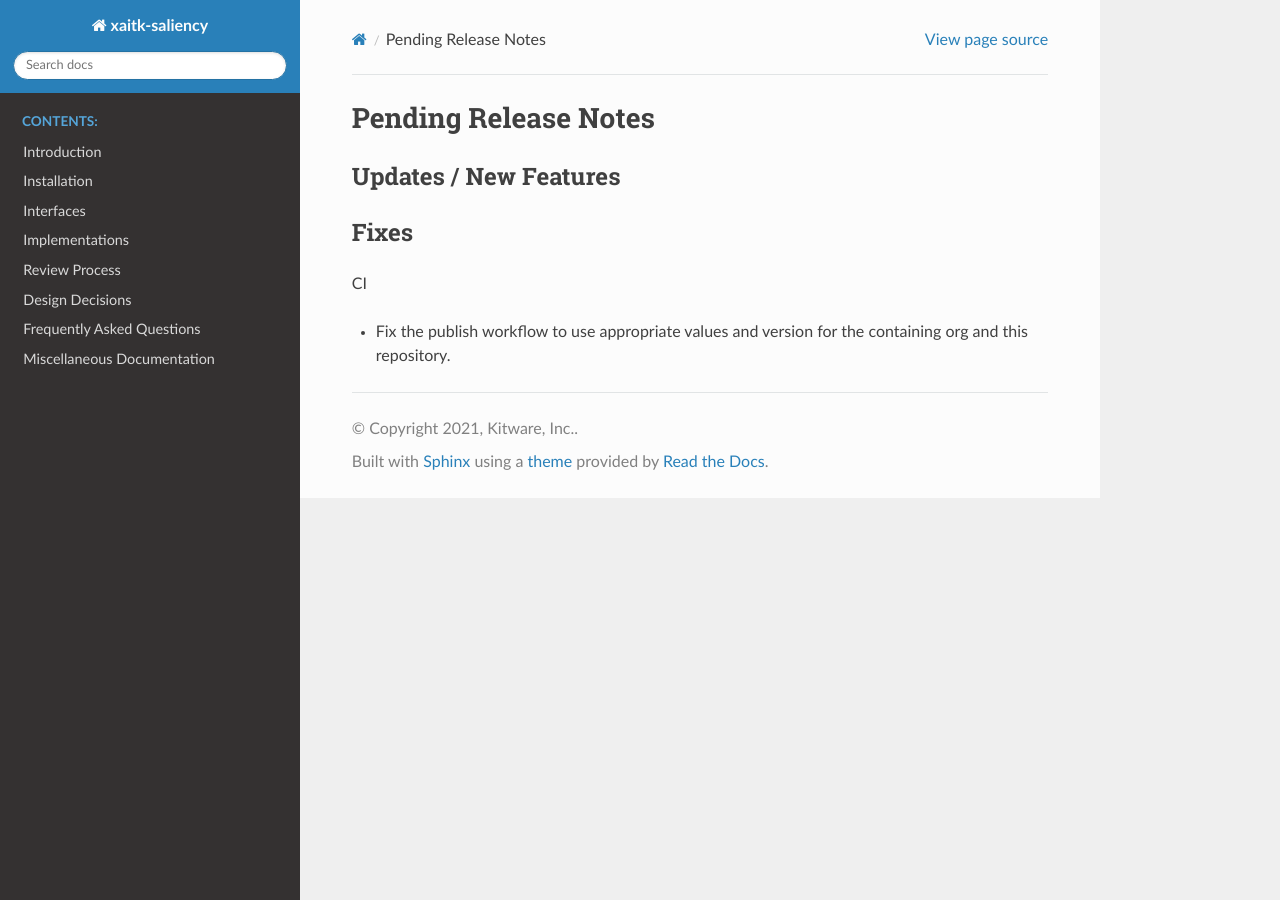
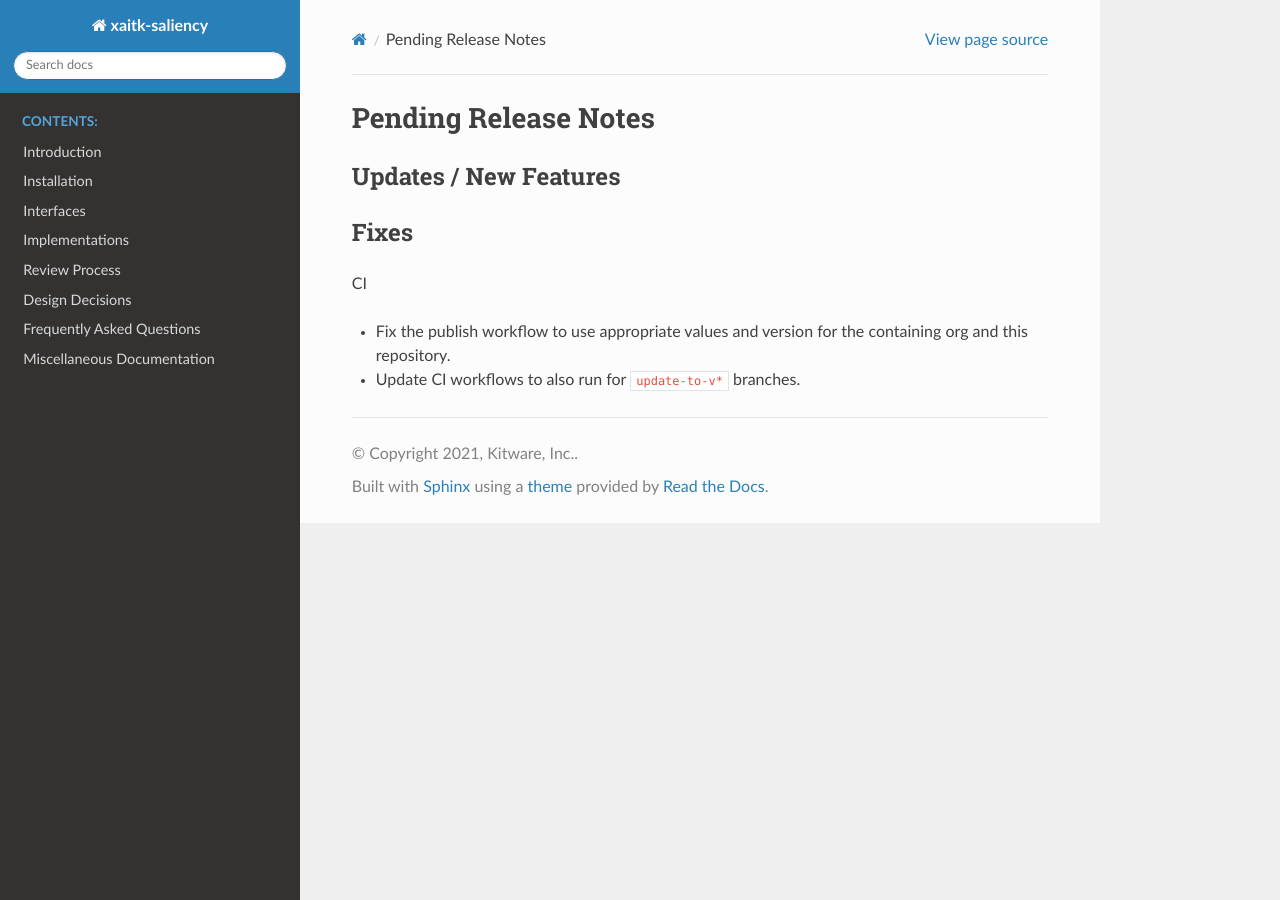
Before and after one commit to XAITK/xaitk-saliency, a Sphinx documentation site: the page built from docs/release_notes/pending_release.rst, in a window 1280 px wide. Built offline with Sphinx 7.4.7 and the Read the Docs theme 2.0.0, drawn with Linux system fonts in a browser that asks for light colours; pages that are not in the unit, such as notebooks, are missing from menus.

Commit message:
Also run CI when targetting `update-to-v*` branches

```diff
--- a/docs/release_notes/pending_release.rst
+++ b/docs/release_notes/pending_release.rst
@@ -11,3 +11,5 @@ CI
 
 * Fix the publish workflow to use appropriate values and version for the
   containing org and this repository.
+
+* Update CI workflows to also run for ``update-to-v*`` branches.
```
Also changed, not shown: 2 other files.
